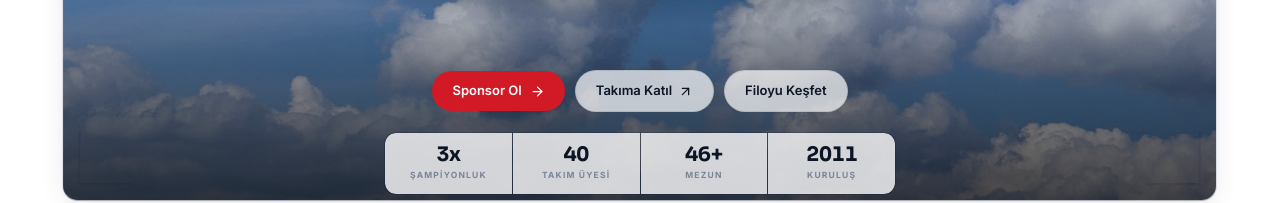
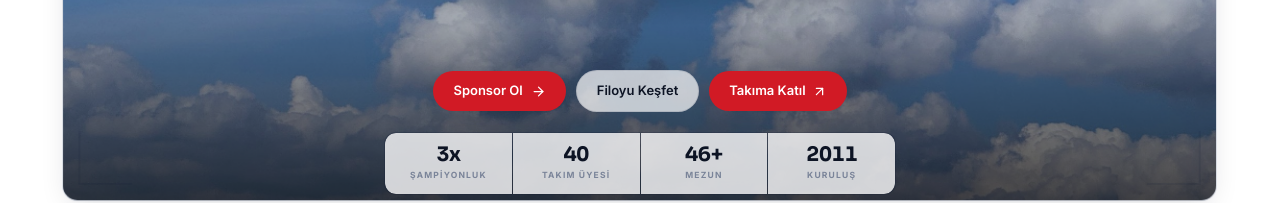
Before and after one commit to befeliano/aad, a Next.js app in the folder web/: page / in a window 1280 px wide. Shown: the part 538-741 px from the top of the page. Built offline with nearby package versions, Linux system fonts and the light colour scheme; no server answers.

Commit message:
22soneylul

```diff
--- a/web/src/components/marketing/HeroScroll.tsx
+++ b/web/src/components/marketing/HeroScroll.tsx
@@ -224,11 +224,17 @@ export function HeroScroll({ media }: { media?: HeroMedia | null }) {
                 className="transition-transform group-hover:translate-x-0.5"
               />
             </Link>
+            <Link
+              href="/#filo"
+              className="rounded-full border border-line-2 bg-bg/70 px-5 py-2.5 text-[13px] font-semibold text-ink backdrop-blur-md transition-colors hover:border-ink-3"
+            >
+              {t(S.hero.filoyuKesfet)}
+            </Link>
             <a
               href={BASVURU_FORMU}
               target="_blank"
               rel="noopener"
-              className="group inline-flex items-center gap-1.5 rounded-full border border-accent/50 bg-bg/70 px-5 py-2.5 text-[13px] font-semibold text-ink backdrop-blur-md transition-colors hover:border-accent hover:text-accent"
+              className="group inline-flex items-center gap-1.5 rounded-full bg-accent px-5 py-2.5 text-[13px] font-semibold text-white shadow-[var(--shadow)] transition-transform hover:scale-[1.03]"
             >
               {t(S.hero.takimaKatil)}
               <ArrowUpRight
@@ -236,12 +242,6 @@ export function HeroScroll({ media }: { media?: HeroMedia | null }) {
                 className="transition-transform group-hover:-translate-y-0.5 group-hover:translate-x-0.5"
               />
             </a>
-            <Link
-              href="/#filo"
-              className="rounded-full border border-line-2 bg-bg/70 px-5 py-2.5 text-[13px] font-semibold text-ink backdrop-blur-md transition-colors hover:border-ink-3"
-            >
-              {t(S.hero.filoyuKesfet)}
-            </Link>
           </div>
 
           <div className="grid w-full max-w-lg grid-cols-2 gap-px overflow-hidden rounded-xl border border-line bg-line sm:grid-cols-4">
```
